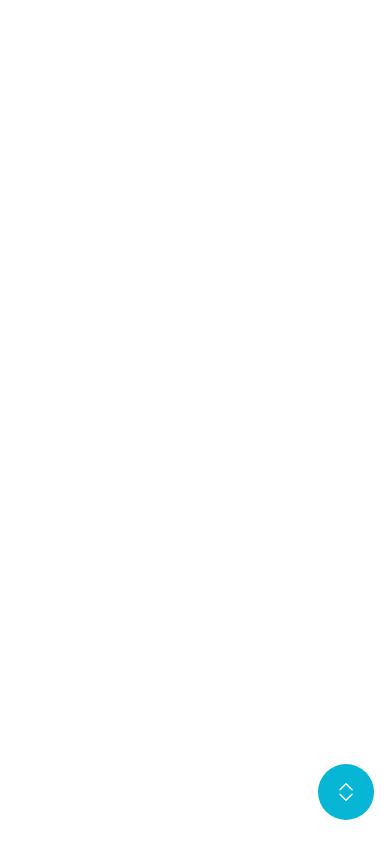
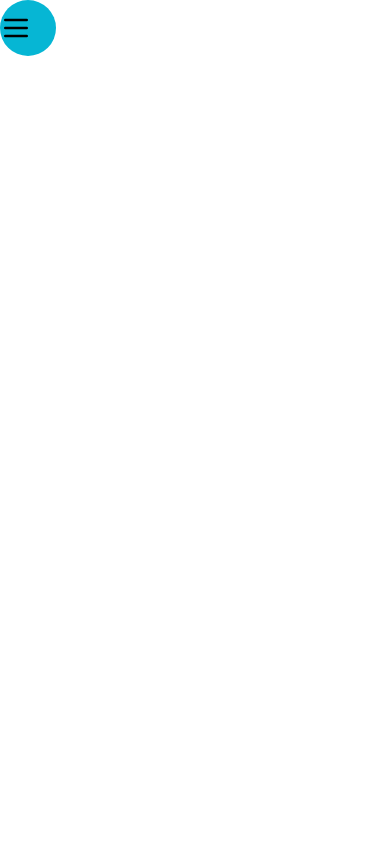
Before and after one commit to Lundrim23/Travel-Guide-Final, a React (Create React App) app: page /admin in a window 390 px wide. Built offline with nearby package versions, Linux system fonts and the light colour scheme.

Commit message:
fixed responsive and added some changes

```diff
--- a/src/pages/Admin.js
+++ b/src/pages/Admin.js
@@ -8,27 +8,18 @@ function Admin() {
         <Link to="/"></Link>
       </div>
 
-      <div class="h-screen flex items-end justify-end px-4 pb-6">
+
+
+        <div className="flex flex-row ">
         <button class="relative z-30 lg:hidden peer h-14 w-14 rounded-full bg-cyan-500 hover:bg-cyan-600 focus:bg-cyan-600 active:bg-cyan-700 transition">
-          <span class="text-white">
-            <svg
-              xmlns="http://www.w3.org/2000/svg"
-              fill="currentColor"
-              class="w-6 m-auto"
-              viewBox="0 0 16 16"
-            >
-              <path
-                fill-rule="evenodd"
-                d="M3.646 9.146a.5.5 0 0 1 .708 0L8 12.793l3.646-3.647a.5.5 0 0 1 .708.708l-4 4a.5.5 0 0 1-.708 0l-4-4a.5.5 0 0 1 0-.708zm0-2.292a.5.5 0 0 0 .708 0L8 3.207l3.646 3.647a.5.5 0 0 0 .708-.708l-4-4a.5.5 0 0 0-.708 0l-4 4a.5.5 0 0 0 0 .708z"
-              />
+            <svg xmlns="http://www.w3.org/2000/svg" className="h-8 w-8" fill="none" viewBox="0 0 24 24" stroke="currentColor" strokeWidth={2}>
+                <path strokeLinecap="round" strokeLinejoin="round" d="M4 6h16M4 12h16M4 18h16" />
             </svg>
-          </span>
         </button>
 
-        {/* <div class="z-20 fixed top-0 -left-96 lg:left-0 h-screen w-9/12 lg:w-72 bg-white shadow-2xl peer-focus:left-0 peer:transition ease-out delay-150 duration-200"> */}
+            <div className="flex flex-col bg-gray-100 justify-between h-screen w-64  z-20 fixed top-0 -left-full lg:left-0 h-screen w-9/12 lg:w-72 bg-white shadow-2xl peer-focus:left-0 peer:transition ease-out delay-150 duration-200">
 
-        <div class="z-20 fixed top-0 -left-full lg:left-0 h-screen w-9/12 lg:w-72 bg-white shadow-2xl peer-focus:left-0 peer:transition ease-out delay-150 duration-200">
-          <nav role="navigation" class="p-6">
+
                 <div className="flex items-center justify-between text-gray-600 text-3xl px-5 py-8 ">
                     <b>Starlabs</b>
                 </div>
@@ -36,19 +27,8 @@ function Admin() {
                 <div className="flex flex-col flex-auto left-[-300px]">
                     <div className="p-2 hover:bg-gray-300  hover:text-cyan-600  cursor-pointer">
                         <div className="flex flex-row space-x-3">
-                  <svg
-                    xmlns="http://www.w3.org/2000/svg"
-                    className="h-6 w-6"
-                    fill="none"
-                    viewBox="0 0 24 24"
-                    stroke="currentColor"
-                    strokeWidth={2}
-                  >
-                    <path
-                      strokeLinecap="round"
-                      strokeLinejoin="round"
-                      d="M4 6a2 2 0 012-2h2a2 2 0 012 2v2a2 2 0 01-2 2H6a2 2 0 01-2-2V6zM14 6a2 2 0 012-2h2a2 2 0 012 2v2a2 2 0 01-2 2h-2a2 2 0 01-2-2V6zM4 16a2 2 0 012-2h2a2 2 0 012 2v2a2 2 0 01-2 2H6a2 2 0 01-2-2v-2zM14 16a2 2 0 012-2h2a2 2 0 012 2v2a2 2 0 01-2 2h-2a2 2 0 01-2-2v-2z"
-                    />
+                        <svg xmlns="http://www.w3.org/2000/svg" className="h-6 w-6" fill="none" viewBox="0 0 24 24" stroke="currentColor" strokeWidth={2}>
+                            <path strokeLinecap="round" strokeLinejoin="round" d="M4 6a2 2 0 012-2h2a2 2 0 012 2v2a2 2 0 01-2 2H6a2 2 0 01-2-2V6zM14 6a2 2 0 012-2h2a2 2 0 012 2v2a2 2 0 01-2 2h-2a2 2 0 01-2-2V6zM4 16a2 2 0 012-2h2a2 2 0 012 2v2a2 2 0 01-2 2H6a2 2 0 01-2-2v-2zM14 16a2 2 0 012-2h2a2 2 0 012 2v2a2 2 0 01-2 2h-2a2 2 0 01-2-2v-2z" />
                         </svg>
 
                             <h4 className="font-bold text-gray hover:text-cyan-600">
@@ -59,19 +39,8 @@ function Admin() {
 
                     <div className="p-2 hover:bg-gray-300  hover:text-cyan-600  cursor-pointer">
                         <div className="flex flex-row space-x-3">
-                  <svg
-                    xmlns="http://www.w3.org/2000/svg"
-                    className="h-6 w-6"
-                    fill="none"
-                    viewBox="0 0 24 24"
-                    stroke="currentColor"
-                    strokeWidth={2}
-                  >
-                    <path
-                      strokeLinecap="round"
-                      strokeLinejoin="round"
-                      d="M5.121 17.804A13.937 13.937 0 0112 16c2.5 0 4.847.655 6.879 1.804M15 10a3 3 0 11-6 0 3 3 0 016 0zm6 2a9 9 0 11-18 0 9 9 0 0118 0z"
-                    />
+                        <svg xmlns="http://www.w3.org/2000/svg" className="h-6 w-6" fill="none" viewBox="0 0 24 24" stroke="currentColor" strokeWidth={2}>
+                            <path strokeLinecap="round" strokeLinejoin="round" d="M5.121 17.804A13.937 13.937 0 0112 16c2.5 0 4.847.655 6.879 1.804M15 10a3 3 0 11-6 0 3 3 0 016 0zm6 2a9 9 0 11-18 0 9 9 0 0118 0z" />
                         </svg>
 
                             <h4 className="font-bold text-gray hover:text-cyan-600">
@@ -82,19 +51,8 @@ function Admin() {
 
                     <div className="p-2 hover:bg-gray-300  hover:text-cyan-600  cursor-pointer">
                         <div className="flex flex-row space-x-3">
-                  <svg
-                    xmlns="http://www.w3.org/2000/svg"
-                    className="h-6 w-6"
-                    fill="none"
-                    viewBox="0 0 24 24"
-                    stroke="currentColor"
-                    strokeWidth={2}
-                  >
-                    <path
-                      strokeLinecap="round"
-                      strokeLinejoin="round"
-                      d="M6 18L18 6M6 6l12 12"
-                    />
+                        <svg xmlns="http://www.w3.org/2000/svg" className="h-6 w-6" fill="none" viewBox="0 0 24 24" stroke="currentColor" strokeWidth={2}>
+                            <path strokeLinecap="round" strokeLinejoin="round" d="M6 18L18 6M6 6l12 12" />
                         </svg>
 
                             <h4 className="font-bold text-gray hover:text-cyan-600">
@@ -102,18 +60,17 @@ function Admin() {
                             </h4>
                         </div>
                     </div>
+
                 </div>
-          </nav>
 
                     <div className="flex flex-col">
-            <button className="rounded-full bg-gray-400 py-2 text-lg ">
-              Logout
-            </button>
+
+                        <button className="rounded-full bg-gray-400 py-2 text-chite text-lg mb-2">Logout</button>
+                    </div>
             </div>
         </div>
 
-        <div class="z-10 lg:hidden fixed top-0 left-0 w-screen h-screen bg-gray-900 bg-opacity-30 opacity-0 peer-focus:opacity-100 peer:transition duration-200"></div>
-      </div>
+
     </>
   );
 }
```
Lines whose indentation alone changed are shown as unchanged.
